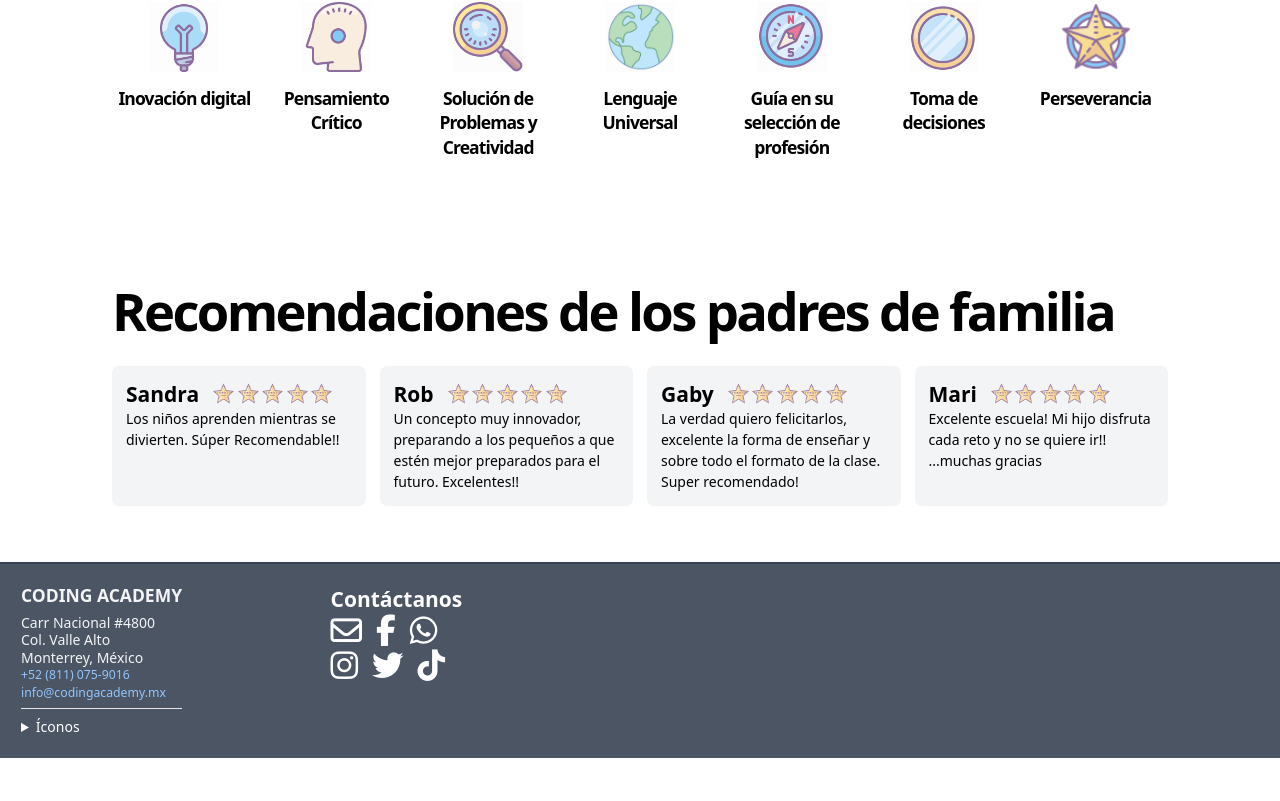
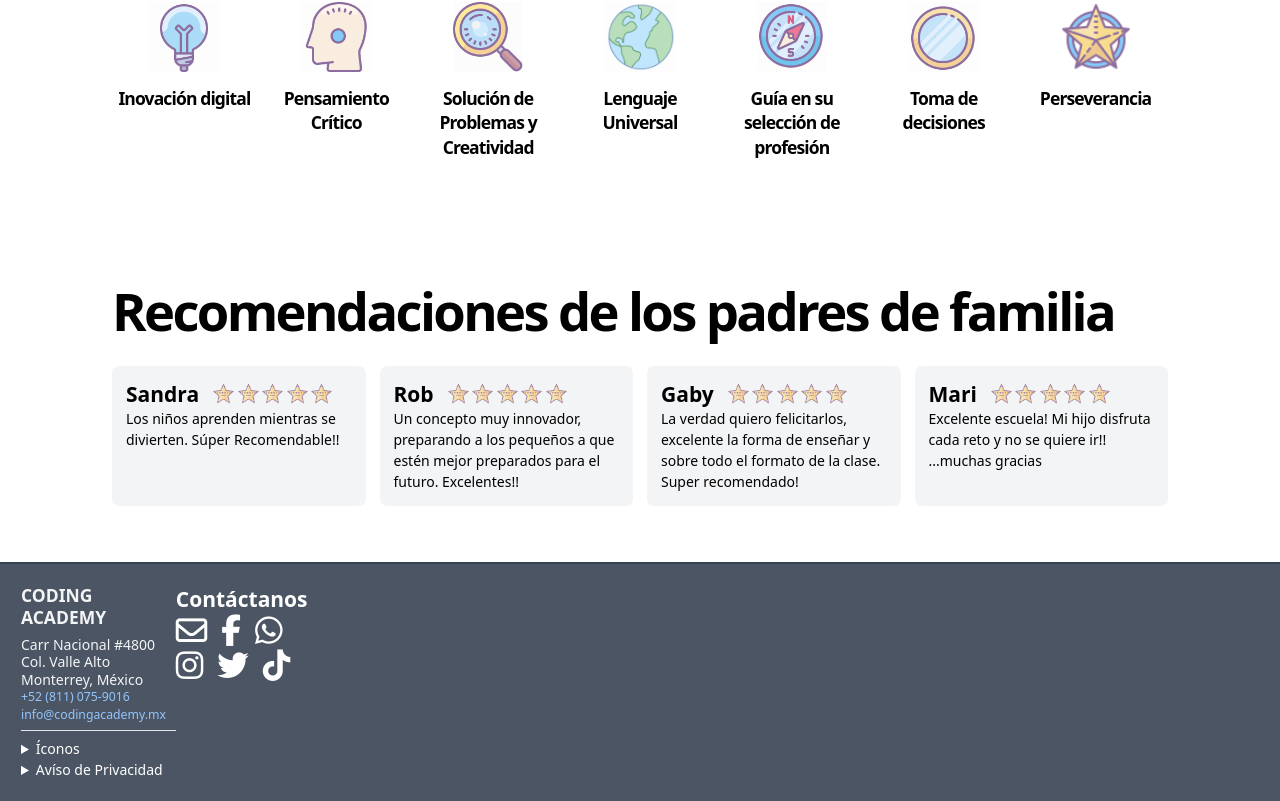
Before and after one commit to dnrm/ca, a React (Create React App) app: page / in a window 1280 px wide. Shown: the part 3352-4153 px from the top of the page. Before the commit the page ends 4110 px from the top, so only its background shows below. Built offline with nearby package versions, Linux system fonts and the light colour scheme.

Commit message:
Added muted attribute to video

```diff
--- a/src/components/AwardCard.js
+++ b/src/components/AwardCard.js
@@ -5,7 +5,7 @@ const AwardCard = (props) => {
         <div className="h-auto flex flex-col justify-start items-start card p-0 md:p-4 bg-transparent rounded-xl transition-all duration-100">
             {props.video ? (
                 <div className="image w-full">
-                    <video src={props.img} alt="" className="rounded-lg object-cover w-full max-h-96" playsInline autoPlay="true" loop="true" />
+                    <video src={props.img} alt="" className="rounded-lg object-cover w-full max-h-96" playsInline autoPlay="true" loop="true" muted />
                 </div>
             ) : (
                 <div className="image w-full">
--- a/src/components/Footer.js
+++ b/src/components/Footer.js
@@ -3,7 +3,7 @@ import React from "react";
 const Footer = () => {
     return (
         <footer className="p-6 bg-gray-600 border-t-2 border-gray-700 grid grid-cols-1 md:grid-cols-8 place-items-start" id="contacto">
-            <div className="information col-span-2">
+            <div className="information col-span-2 lg:col-span-1">
                 <h1 className="text-xl text-gray-100 font-semibold leading-tight pb-2">
                     CODING ACADEMY
                 </h1>
@@ -44,6 +44,12 @@ const Footer = () => {
                         <a rel="noreferrer" className="text-blue-300" target="_blank" href="https://icons8.com/icon/42855/star">Star</a> icon by <a rel="noreferrer" className="text-blue-300" target="_blank" href="https://icons8.com">Icons8</a>
                     </p>
                 </details>
+                <details className="text-white">
+                    <summary>Avíso de Privacidad</summary>
+                    <p>
+                        cookies de chocolate y datos del usuario sabor mango (placeholder)
+                    </p>
+                </details>
             </div>
             <div className="icons text-white text-2xl flex-col col-span-6">
                 <h1 className="text-left font-semibold">Contáctanos</h1>
@@ -66,7 +72,7 @@ const Footer = () => {
                             <i className="fab fa-facebook-f text-4xl"></i>
                         </a>
                         <a
-                            href="https://api.whatsapp.com/send?phone=5218121285867&text="
+                            href="https://api.whatsapp.com/send?phone=528110759016&text="
                             rel="noreferrer"
                             target="_blank"
                             className="pr-4"
```
